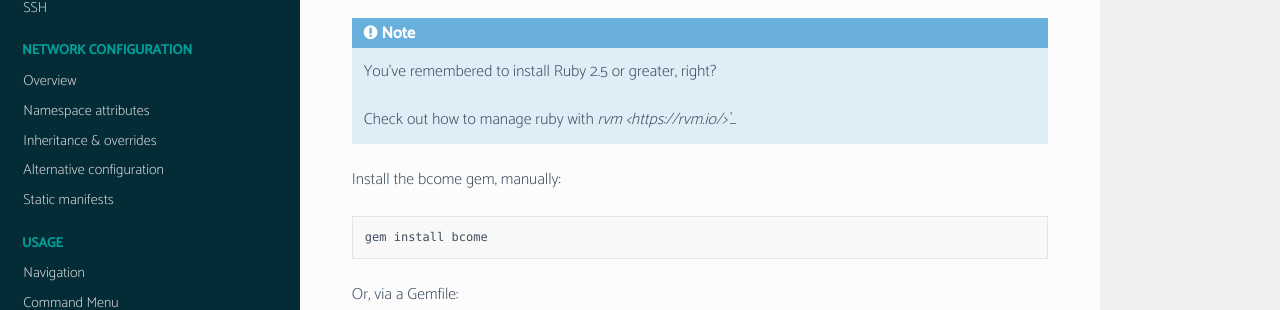
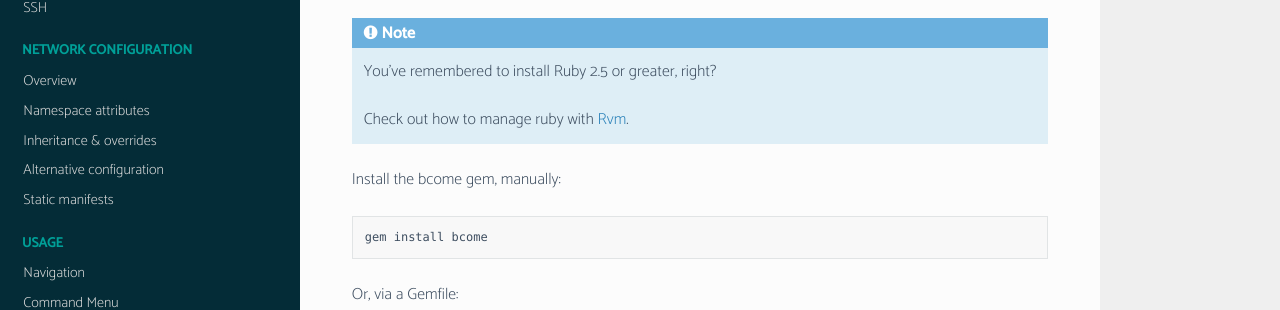
Before and after one commit to webzakimbo/bcome-read-the-docs, a Sphinx documentation site: the page built from docs/source/getting-started/setting-up-your-project.rst, in a window 1280 px wide and 900 px high. Shown: the part 290-600 px from the top of the window. Built offline with Sphinx 7.4.7 and the Read the Docs theme 2.0.0, drawn with Linux system fonts in a browser that asks for light colours; pages that are not in the unit, such as notebooks, are missing from menus; some of the changed lines change nothing that is shown.

Commit message:
expanded project set up

```diff
--- a/docs/source/getting-started/setting-up-your-project.rst
+++ b/docs/source/getting-started/setting-up-your-project.rst
@@ -17,7 +17,7 @@ Create a project directory:
 
    You've remembered to install Ruby 2.5 or greater, right?
 
-   Check out how to manage ruby with `rvm <https://rvm.io/>`_`
+   Check out how to manage ruby with |RVM_URL|_.
 
 Install the bcome gem, manually:
 
--- a/docs/source/urls.rst
+++ b/docs/source/urls.rst
@@ -52,3 +52,6 @@
 
 .. |EC2_FILTER_LIST| replace:: EC2 Filter List
 .. _EC2_FILTER_LIST: https://awscli.amazonaws.com/v2/documentation/api/latest/reference/ec2/describe-instances.html
+
+.. |RVM_URL| replace:: Rvm
+.. _RVM_URL: https://rvm.io
```
